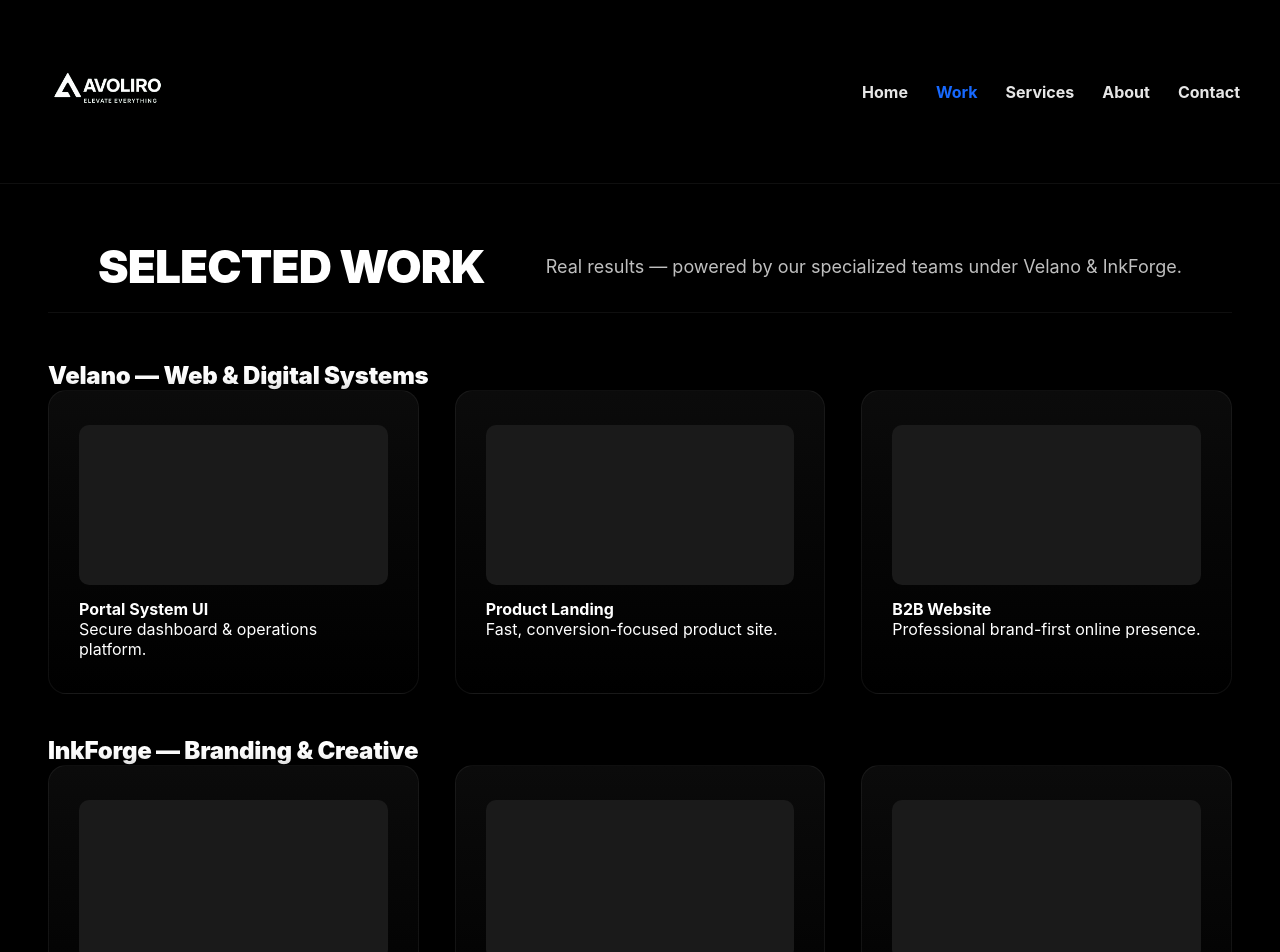
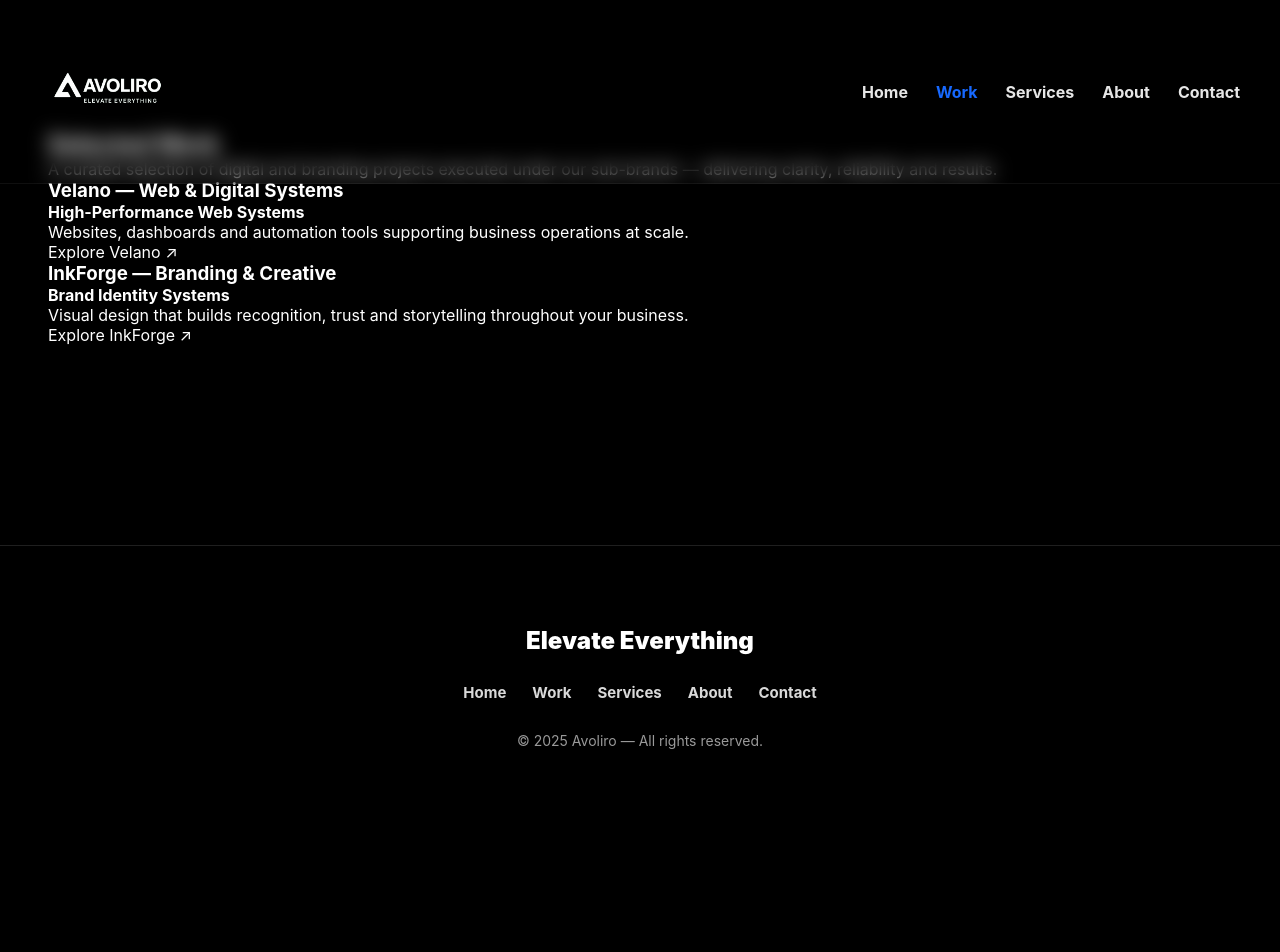
Before and after one commit to FABgaming-lol/AVOLIRO, a React (Vite) app: page /work in a window 1280 px wide. Shown: the top 952 px of the page. After the commit the page ends 890 px from the top, so only its background shows below. Built offline with nearby package versions, Linux system fonts and the light colour scheme.

Commit message:
Update Work.jsx

```diff
--- a/src/pages/Work.jsx
+++ b/src/pages/Work.jsx
@@ -1,72 +1,70 @@
 import React from "react";
+import { motion } from "framer-motion";
 
 export default function Work() {
+  const fadeUp = {
+    initial: { opacity: 0, y: 25 },
+    animate: { opacity: 1, y: 0 },
+    transition: { duration: 0.55, ease: "easeOut" },
+  };
+
   return (
-    <div className="page-shell">
-      <header className="section-header">
-        <h2 className="section-title">Selected Work</h2>
-        <p className="section-desc">
-          Real results — powered by our specialized teams under Velano & InkForge.
+    <motion.div
+      className="page-shell work-page"
+      initial="initial"
+      animate="animate"
+    >
+      {/* Header */}
+      <motion.section className="work-hero" {...fadeUp}>
+        <h1 className="work-title">Selected Work</h1>
+        <p className="work-sub">
+          A curated selection of digital and branding projects executed under our
+          sub-brands — delivering clarity, reliability and results.
         </p>
-      </header>
+      </motion.section>
 
-      {/* Velano Section */}
-      <h3 className="section-category">Velano — Web & Digital Systems</h3>
-      <div className="grid grid-3">
-        <a className="work-card" href="#" target="_blank" rel="noopener noreferrer">
-          <div className="work-thumb placeholder"></div>
-          <div className="work-info">
-            <h4>Portal System UI</h4>
-            <p>Secure dashboard & operations platform.</p>
+      {/* Work Sections */}
+      <motion.section className="work-section" {...fadeUp} transition={{ delay: 0.15 }}>
+        <h3 className="work-cat">Velano — Web & Digital Systems</h3>
+
+        <div className="work-list">
+          <div className="work-item">
+            <h4 className="work-name">High-Performance Web Systems</h4>
+            <p className="work-body">
+              Websites, dashboards and automation tools supporting business operations at scale.
+            </p>
+            <a
+              href="https://velano-portfolio.vercel.app/"
+              target="_blank"
+              rel="noopener noreferrer"
+              className="work-link"
+            >
+              Explore Velano ↗
+            </a>
           </div>
-        </a>
+        </div>
+      </motion.section>
 
-        <a className="work-card" href="#" target="_blank" rel="noopener noreferrer">
-          <div className="work-thumb placeholder"></div>
-          <div className="work-info">
-            <h4>Product Landing</h4>
-            <p>Fast, conversion-focused product site.</p>
+      <motion.section className="work-section" {...fadeUp} transition={{ delay: 0.25 }}>
+        <h3 className="work-cat">InkForge — Branding & Creative</h3>
+
+        <div className="work-list">
+          <div className="work-item">
+            <h4 className="work-name">Brand Identity Systems</h4>
+            <p className="work-body">
+              Visual design that builds recognition, trust and storytelling throughout your business.
+            </p>
+            <a
+              href="https://inkforge-by-avoliro.vercel.app/"
+              target="_blank"
+              rel="noopener noreferrer"
+              className="work-link"
+            >
+              Explore InkForge ↗
+            </a>
           </div>
-        </a>
-
-        <a className="work-card" href="#" target="_blank" rel="noopener noreferrer">
-          <div className="work-thumb placeholder"></div>
-          <div className="work-info">
-            <h4>B2B Website</h4>
-            <p>Professional brand-first online presence.</p>
-          </div>
-        </a>
-      </div>
-
-      {/* InkForge Section */}
-      <h3 className="section-category" style={{ marginTop: "42px" }}>
-        InkForge — Branding & Creative
-      </h3>
-      <div className="grid grid-3">
-        <a className="work-card" href="#" target="_blank" rel="noopener noreferrer">
-          <div className="work-thumb placeholder"></div>
-          <div className="work-info">
-            <h4>Brand Refresh</h4>
-            <p>Modern identity for a growing company.</p>
-          </div>
-        </a>
-
-        <a className="work-card" href="#" target="_blank" rel="noopener noreferrer">
-          <div className="work-thumb placeholder"></div>
-          <div className="work-info">
-            <h4>Campaign Visuals</h4>
-            <p>Creative assets for digital campaigns.</p>
-          </div>
-        </a>
-
-        <a className="work-card" href="#" target="_blank" rel="noopener noreferrer">
-          <div className="work-thumb placeholder"></div>
-          <div className="work-info">
-            <h4>Logo Systems</h4>
-            <p>Scalable logo & brand mark systems.</p>
-          </div>
-        </a>
-      </div>
-    </div>
+        </div>
+      </motion.section>
+    </motion.div>
   );
 }
```
